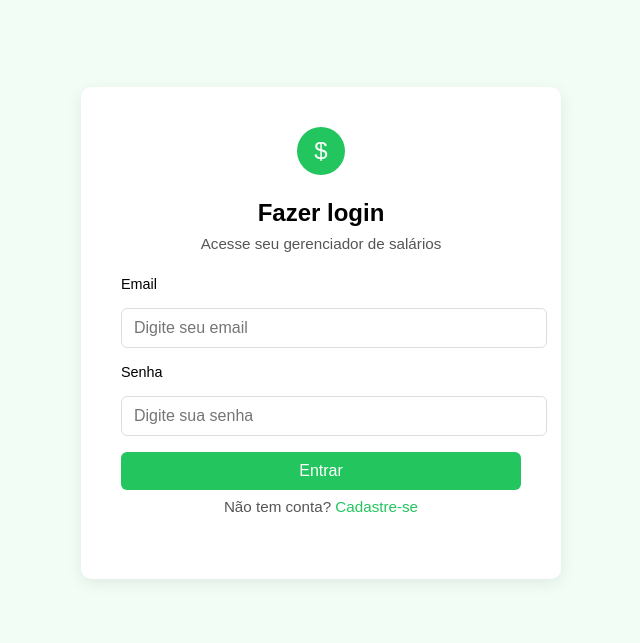
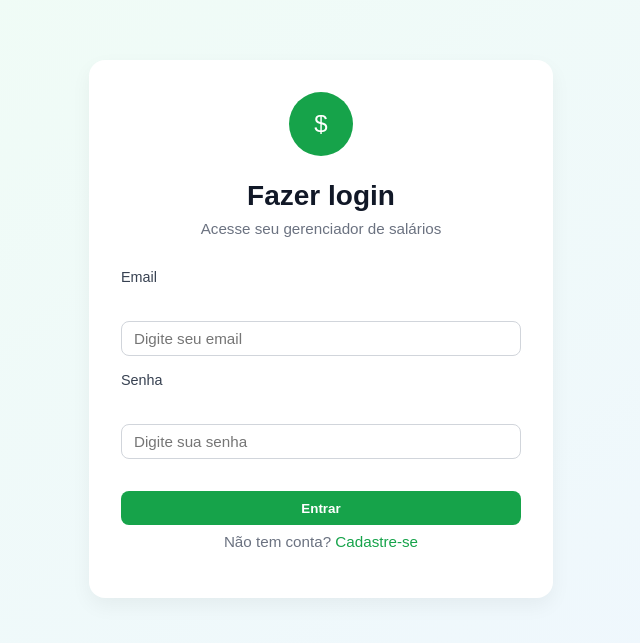
Before and after one commit to LuccaPCDoria/gerencia-salario, a React (Vite) app: page / in a window 1280 px wide. Shown: the part 119-762 px from the top of the page, without its empty margins (319-959 px from the left). Built offline with nearby package versions, Linux system fonts and the light colour scheme.

Commit message:
pagina de login estilizada 3

```diff
--- a/src/pages/Login.jsx
+++ b/src/pages/Login.jsx
@@ -1,37 +1,47 @@
 import { useState } from "react";
 import { supabase } from "../services/supabase";
 import { useNavigate } from "react-router-dom";
-import "../styles/login.css"; // <- Importa o CSS puro
+import "../styles/login.css";
 
 export default function Login() {
     const [email, setEmail] = useState("");
     const [senha, setSenha] = useState("");
     const [erro, setErro] = useState(null);
+    const [isSignUp, setIsSignUp] = useState(false);
     const navigate = useNavigate();
 
-    const handleLogin = async (e) => {
+    const handleSubmit = async (e) => {
         e.preventDefault();
         setErro(null);
 
-        const { error } = await supabase.auth.signInWithPassword({
-            email,
-            password: senha,
-        });
-
-        if (error) {
-            setErro("Email ou senha inválidos.");
+        if (isSignUp) {
+            const { error } = await supabase.auth.signUp({
+                email,
+                password: senha,
+            });
+            if (error) setErro("Erro ao criar conta.");
+            else alert("Conta criada! Verifique seu email.");
         } else {
-            navigate("/dashboard");
+            const { error } = await supabase.auth.signInWithPassword({
+                email,
+                password: senha,
+            });
+            if (error) setErro("Email ou senha inválidos.");
+            else navigate("/dashboard");
         }
     };
 
     return (
         <div className="login-container">
-            <form className="login-box" onSubmit={handleLogin}>
+            <form className="login-box" onSubmit={handleSubmit}>
                 <div className="login-icon">$</div>
 
-                <h2>Fazer login</h2>
-                <p>Acesse seu gerenciador de salários</p>
+                <h2>{isSignUp ? "Criar conta" : "Fazer login"}</h2>
+                <p>
+                    {isSignUp
+                        ? "Gerencie seus salários de forma simples"
+                        : "Acesse seu gerenciador de salários"}
+                </p>
 
                 <label>Email</label>
                 <input
@@ -53,10 +63,15 @@ export default function Login() {
 
                 {erro && <p className="error-msg">{erro}</p>}
 
-                <button type="submit">Entrar</button>
+                <button type="submit">
+                    {isSignUp ? "Criar conta" : "Entrar"}
+                </button>
 
                 <p className="link-text">
-                    Não tem conta? <a href="#">Cadastre-se</a>
+                    {isSignUp ? "Já tem uma conta?" : "Não tem conta?"}
+                    <a href="#" onClick={() => setIsSignUp(!isSignUp)}>
+                        {isSignUp ? " Faça login" : " Cadastre-se"}
+                    </a>
                 </p>
             </form>
         </div>
--- a/src/styles/login.css
+++ b/src/styles/login.css
@@ -2,106 +2,117 @@
 
 body {
     margin: 0;
-    font-family: "Segoe UI", sans-serif;
-    background-color: #f1fdf5;
+    padding: 0;
+    font-family: "Segoe UI", Tahoma, Geneva, Verdana, sans-serif;
+    background: linear-gradient(to bottom right, #f0fdf4, #eff6ff);
 }
 
 .login-container {
+    min-height: 100vh;
     display: flex;
-    height: 100vh;
+    justify-content: center;
     align-items: center;
-    justify-content: center;
-    padding: 20px;
-    background-color: #f1fdf5;
+    padding: 1rem;
 }
 
 .login-box {
-    background-color: white;
-    padding: 2.5rem;
-    border-radius: 10px;
-    box-shadow: 0 4px 16px rgba(0, 0, 0, 0.08);
+    background: white;
+    padding: 2rem;
+    border-radius: 1rem;
+    max-width: 400px;
     width: 100%;
-    max-width: 400px;
-    text-align: center;
+    box-shadow: 0 8px 20px rgba(0, 0, 0, 0.05);
+    display: flex;
+    flex-direction: column;
+    gap: 1rem;
 }
 
 .login-icon {
-    background-color: #22c55e;
+    background: #16a34a;
     color: white;
     font-size: 1.5rem;
-    width: 3rem;
-    height: 3rem;
+    width: 4rem;
+    height: 4rem;
     border-radius: 50%;
-    display: inline-flex;
+    display: flex;
+    justify-content: center;
     align-items: center;
-    justify-content: center;
-    margin-bottom: 1.5rem;
+    margin: 0 auto 0.5rem auto;
 }
 
 .login-box h2 {
-    font-size: 1.5rem;
+    text-align: center;
+    font-size: 1.75rem;
+    font-weight: 700;
     margin: 0;
+    color: #111827;
 }
 
 .login-box p {
-    margin: 0.5rem 0 1.5rem;
-    color: #555;
+    text-align: center;
+    margin-top: -0.5rem;
+    margin-bottom: 1rem;
     font-size: 0.95rem;
+    color: #6b7280;
 }
 
 .login-box label {
-    display: block;
+    font-size: 0.9rem;
+    color: #374151;
     margin-bottom: 0.25rem;
-    text-align: left;
-    font-size: 0.9rem;
-    font-weight: 500;
 }
 
 .login-box input {
-    width: 100%;
-    padding: 10px 12px;
-    margin-bottom: 1rem;
-    border: 1px solid #ddd;
-    border-radius: 6px;
-    font-size: 1rem;
-    transition: border-color 0.3s;
+    padding: 0.5rem 0.75rem;
+    border: 1px solid #d1d5db;
+    border-radius: 0.5rem;
+    outline: none;
+    font-size: 0.95rem;
+    transition: 0.2s ease;
 }
 
 .login-box input:focus {
-    border-color: #22c55e;
-    outline: none;
+    border-color: #16a34a;
+    box-shadow: 0 0 0 2px #bbf7d0;
 }
 
 .login-box button {
-    background-color: #22c55e;
+    background: #16a34a;
     color: white;
+    padding: 0.6rem;
     border: none;
-    width: 100%;
-    padding: 10px;
-    border-radius: 6px;
-    font-size: 1rem;
+    border-radius: 0.5rem;
+    font-weight: 600;
     cursor: pointer;
-    transition: background-color 0.3s;
+    transition: background 0.3s ease;
 }
 
 .login-box button:hover {
-    background-color: #16a34a;
+    background: #15803d;
 }
 
 .link-text {
-    margin-top: 1rem;
+    text-align: center;
     font-size: 0.85rem;
-    color: #444;
+    color: #4b5563;
 }
 
 .link-text a {
-    color: #22c55e;
+    color: #16a34a;
     font-weight: 500;
     text-decoration: none;
+    transition: color 0.2s ease;
+}
+
+.link-text a:hover {
+    color: #15803d;
 }
 
 .error-msg {
+    text-align: center;
+    font-size: 0.85rem;
     color: #dc2626;
-    font-size: 0.9rem;
-    margin-bottom: 1rem;
+    background: #fef2f2;
+    padding: 0.5rem;
+    border-radius: 0.5rem;
 }
```
